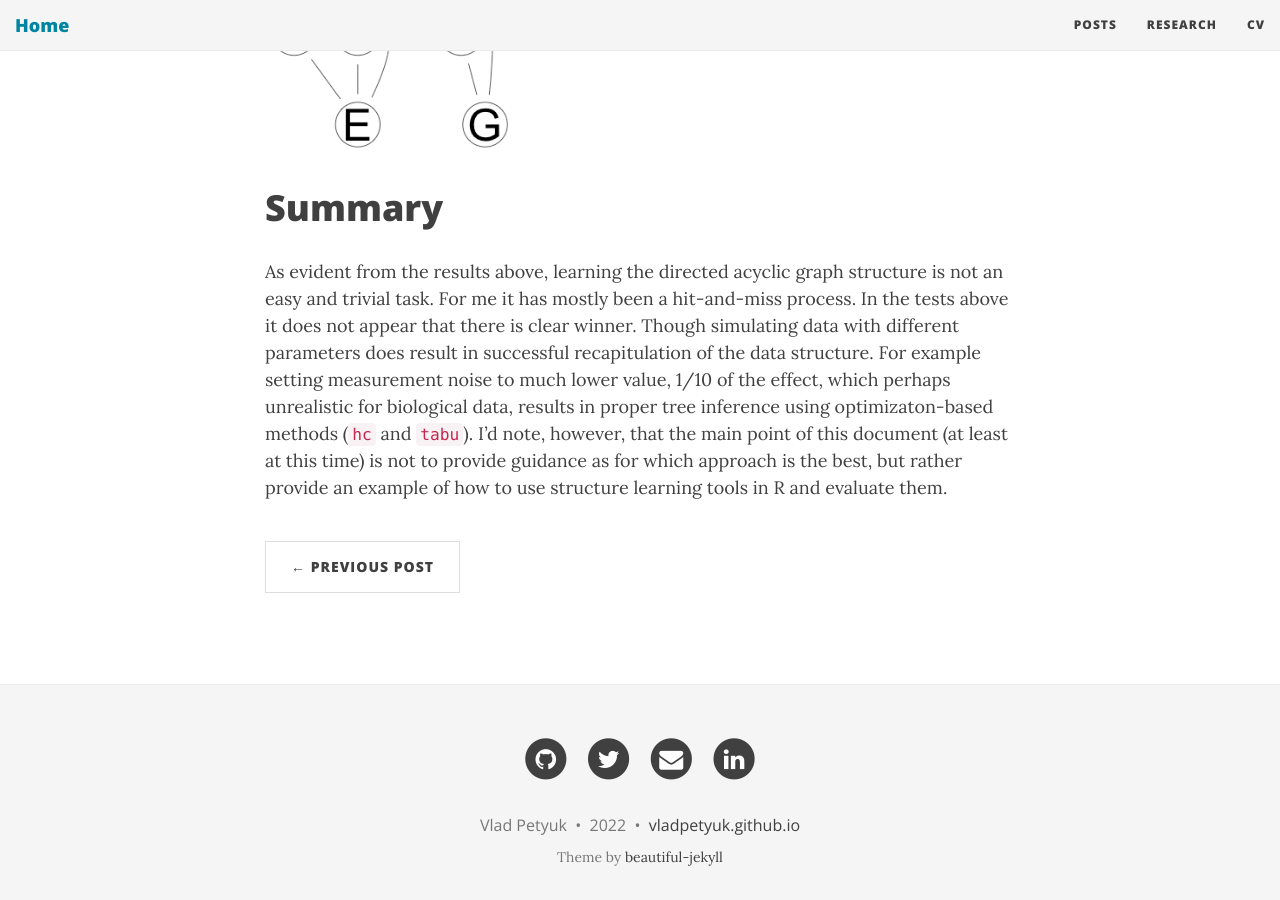
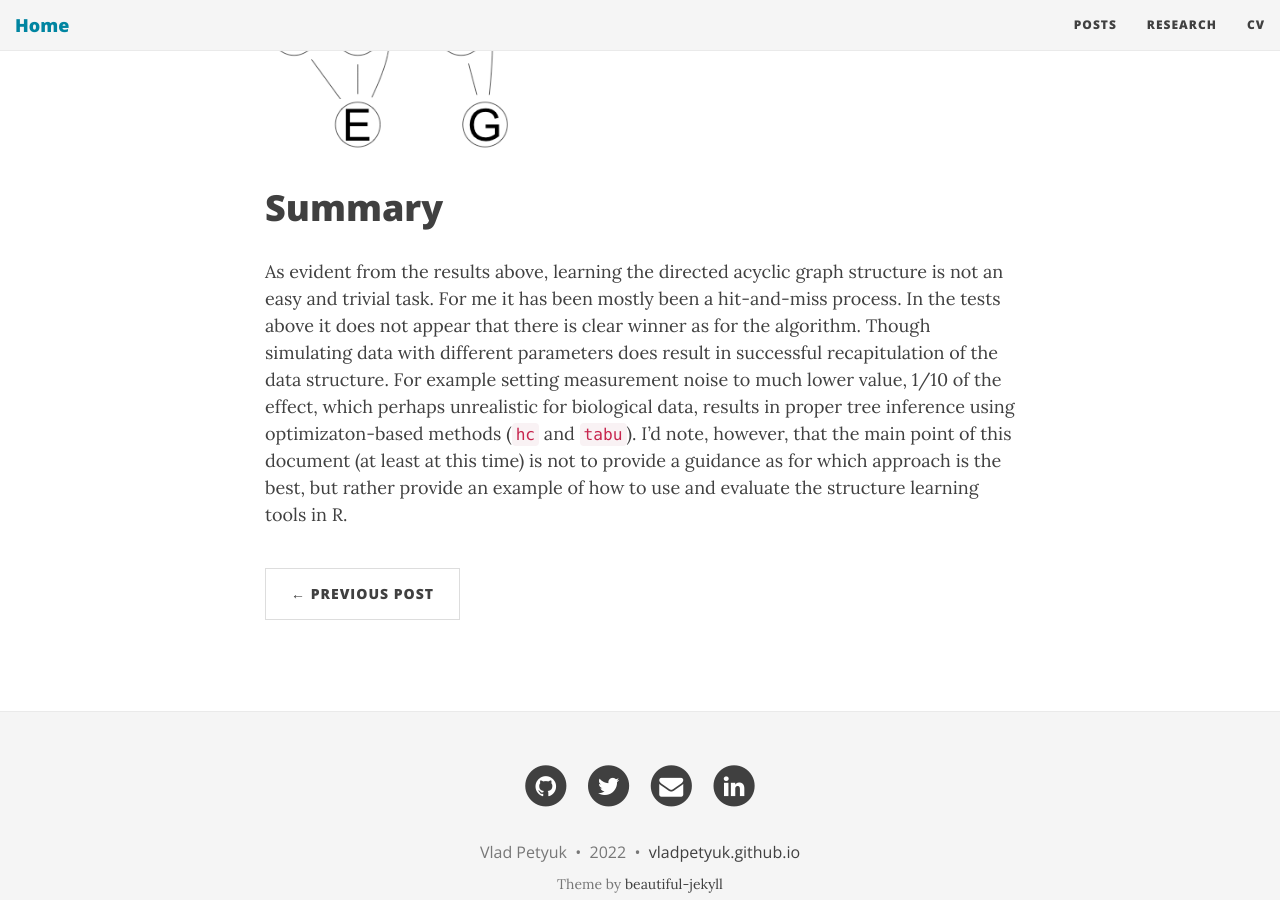
Before and after one commit to vladpetyuk/vladpetyuk.github.io, a Jekyll site: the page built from blog/_posts/2018-12-15-inference_of_causality.md, in a window 1280 px wide and 900 px high, scrolled down 5602 px. Built offline with Jekyll 4.4.1, drawn with Linux system fonts in a browser that asks for light colours; nearby versions of some CDN libraries; comment, search, counter and statistics services are not loaded.

Commit message:
Update 2018-12-15-inference_of_causality.md

```diff
--- a/blog/_posts/2018-12-15-inference_of_causality.md
+++ b/blog/_posts/2018-12-15-inference_of_causality.md
@@ -156,4 +156,4 @@ graphviz.plot(as.bn(pc.fit))
 <img src="/blog/figs/2018-12-15-inference_of_causality/unnamed-chunk-10-1.png" title="figure" alt="figure" width="250" height="250" />
 
 # Summary
-As evident from the results above, learning the directed acyclic graph structure is not an easy and trivial task. For me it has mostly been a hit-and-miss process. In the tests above it does not appear that there is clear winner. Though simulating data with different parameters does result in successful recapitulation of the data structure. For example setting measurement noise to much lower value, 1/10 of the effect, which perhaps unrealistic for biological data, results in proper tree inference using optimizaton-based methods (`hc` and `tabu`). I'd note, however, that the main point of this document (at least at this time) is not to provide guidance as for which approach is the best, but rather provide an example of how to use structure learning tools in R and evaluate them.
+As evident from the results above, learning the directed acyclic graph structure is not an easy and trivial task. For me it has been mostly been a hit-and-miss process. In the tests above it does not appear that there is clear winner as for the algorithm. Though simulating data with different parameters does result in successful recapitulation of the data structure. For example setting measurement noise to much lower value, 1/10 of the effect, which perhaps unrealistic for biological data, results in proper tree inference using optimizaton-based methods (`hc` and `tabu`). I'd note, however, that the main point of this document (at least at this time) is not to provide a guidance as for which approach is the best, but rather provide an example of how to use and evaluate the structure learning tools in R.
```
